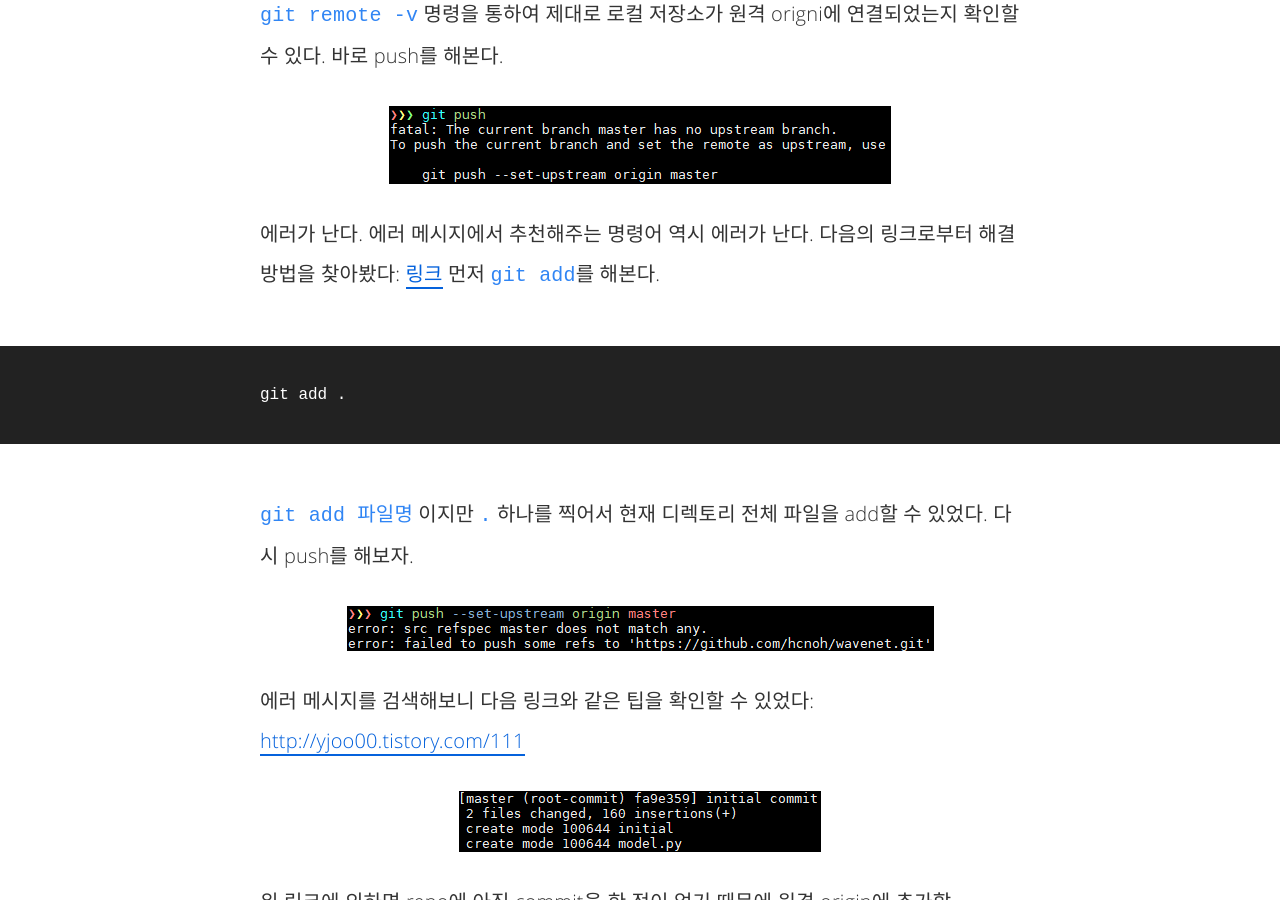
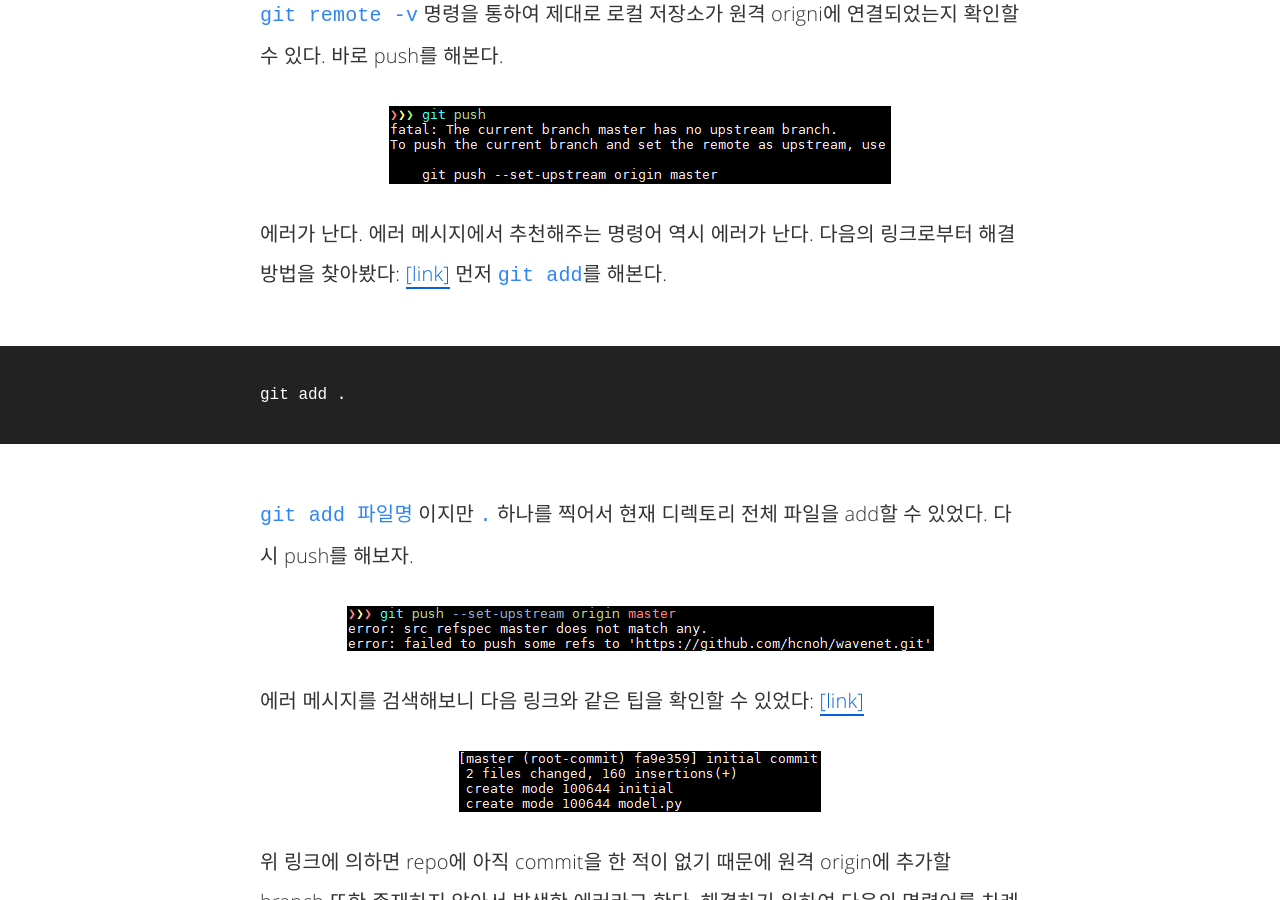
Before and after one commit to hcnoh/blog-prev, a Jekyll site: the page built from _posts/2018-08-18-git-first-time.md, in a window 1280 px wide and 900 px high, scrolled down 2564 px. Built offline with Jekyll 4.4.1, drawn with Linux system fonts in a browser that asks for light colours; comment, search, counter and statistics services are not loaded.

Commit message:
Update 2018-08-18-git-first-time.md

```diff
--- a/_posts/2018-08-18-git-first-time.md
+++ b/_posts/2018-08-18-git-first-time.md
@@ -39,14 +39,14 @@
 `git remote -v` 명령을 통하여 제대로 로컬 저장소가 원격 origni에 연결되었는지 확인할 수 있다.
 바로 push를 해본다.
 ![image](/assets/img/2018-08-18-git-first-time/03.png)
-에러가 난다. 에러 메시지에서 추천해주는 명령어 역시 에러가 난다. 다음의 링크로부터 해결 방법을 찾아봤다: [링크](http://www.talkdev.net/git-%EA%B0%84%EB%8B%A8%ED%95%9C-%EC%82%AC%EC%9A%A9%EB%B2%95/)
+에러가 난다. 에러 메시지에서 추천해주는 명령어 역시 에러가 난다. 다음의 링크로부터 해결 방법을 찾아봤다: [[link]](http://www.talkdev.net/git-%EA%B0%84%EB%8B%A8%ED%95%9C-%EC%82%AC%EC%9A%A9%EB%B2%95/)
 먼저 `git add`를 해본다.
 {% highlight bash %}
 git add .
 {% endhighlight %}
 `git add 파일명` 이지만 `.` 하나를 찍어서 현재 디렉토리 전체 파일을 add할 수 있었다. 다시 push를 해보자.
 ![image](/assets/img/2018-08-18-git-first-time/04.png)
-에러 메시지를 검색해보니 다음 링크와 같은 팁을 확인할 수 있었다: [http://yjoo00.tistory.com/111](http://yjoo00.tistory.com/111)
+에러 메시지를 검색해보니 다음 링크와 같은 팁을 확인할 수 있었다: [[link]](http://yjoo00.tistory.com/111)
 ![image](/assets/img/2018-08-18-git-first-time/05.png)
 위 링크에 의하면 repo에 아직 commit을 한 적이 없기 때문에 원격 origin에 추가할 branch 또한 존재하지 않아서 발생한 에러라고 한다. 해결하기 위하여 다음의 명령어를 차례로 쳐보았다.
 {% highlight bash %}
```
